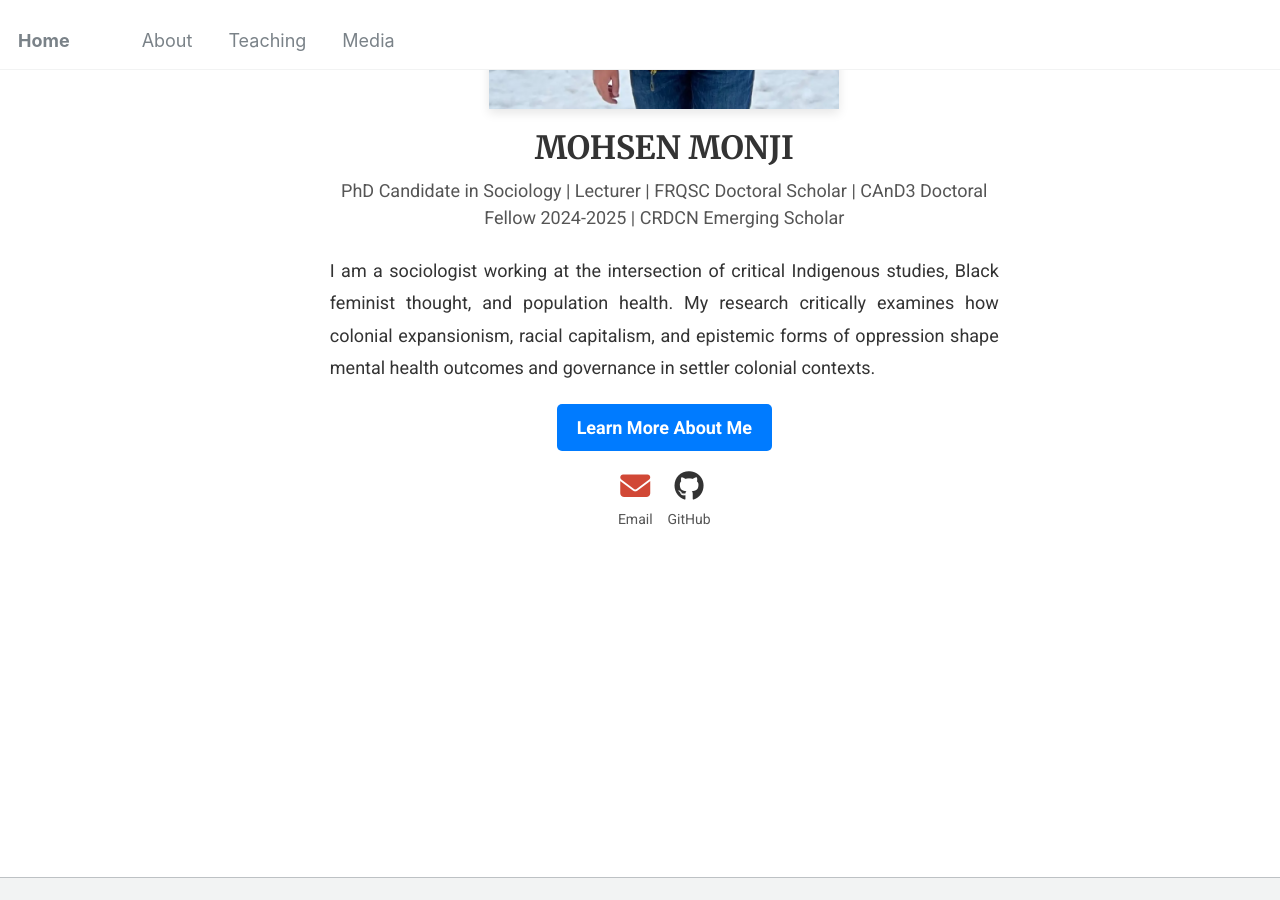
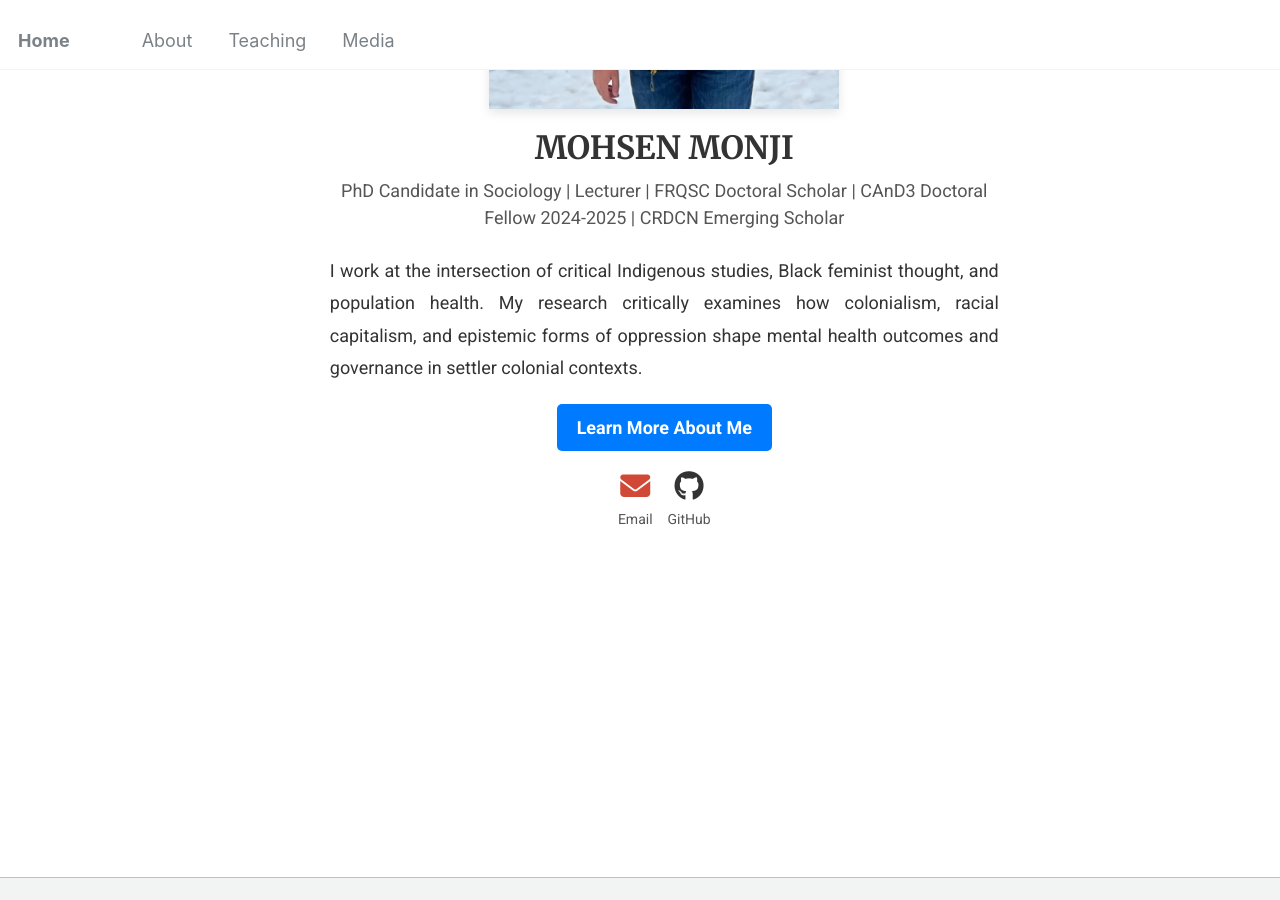
Before and after one commit to Mohsnmonji/mohsnmonji.github.io, a Jekyll site: the page built from _pages/front.md, in a window 1280 px wide and 900 px high, scrolled down 458 px. Built offline with Jekyll 4.4.1, drawn with Linux system fonts in a browser that asks for light colours.

Commit message:
Update front.md

```diff
--- a/_pages/front.md
+++ b/_pages/front.md
@@ -26,7 +26,7 @@ hide_avatar: true
 
   <!-- Description -->
 <p style="font-size: 18px; color: #333; text-align: justify; line-height: 1.8; margin-bottom: 20px;">
-  I am a sociologist working at the intersection of critical Indigenous studies, Black feminist thought, and population health. My research critically examines how colonial expansionism, racial capitalism, and epistemic forms of oppression shape mental health outcomes and governance in settler colonial contexts.
+  I work at the intersection of critical Indigenous studies, Black feminist thought, and population health. My research critically examines how colonialism, racial capitalism, and epistemic forms of oppression shape mental health outcomes and governance in settler colonial contexts.
 </p>
 
   <!-- Button -->
```
